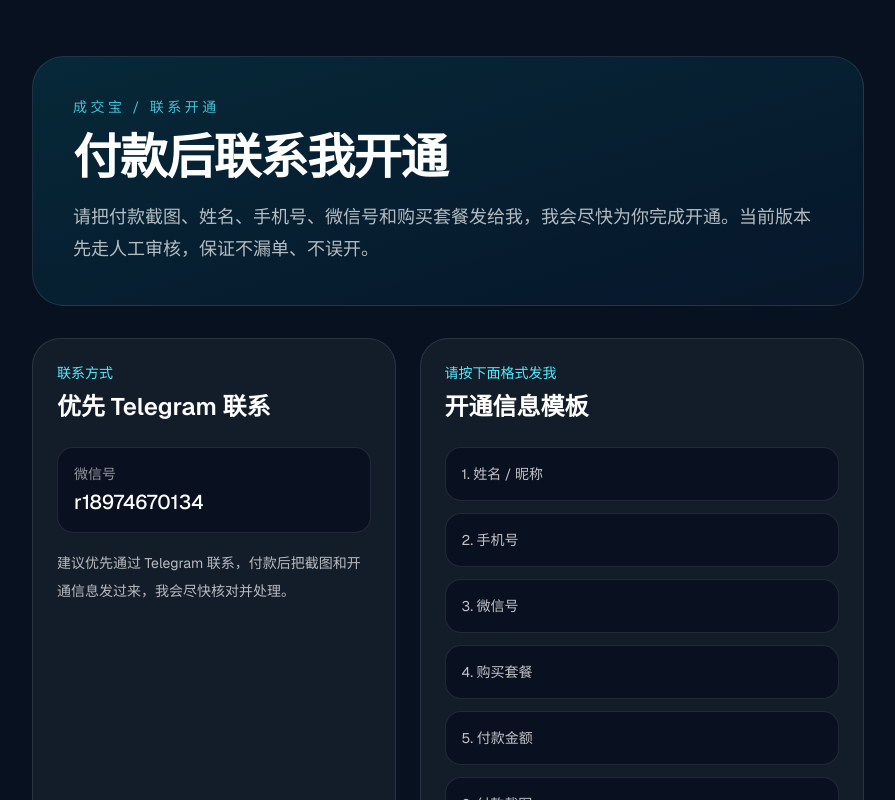
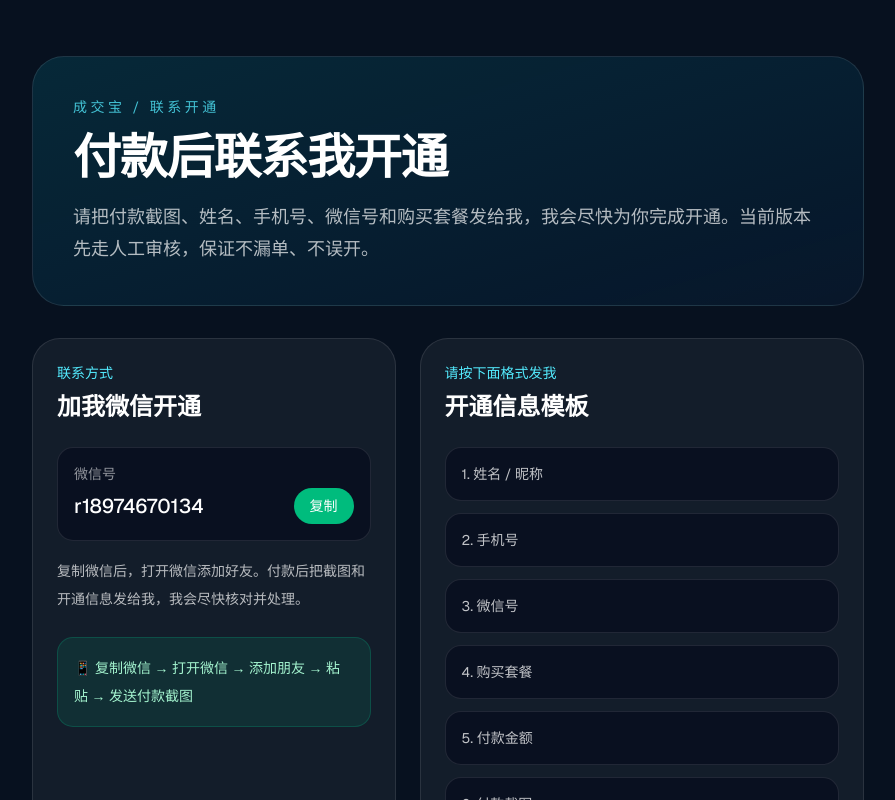
Before and after one commit to renfei15238568276-ship-it/chengjiaobao, a Next.js app: page /contact in a window 1280 px wide. Shown: the top 800 px of the page, without its empty margins (192-1087 px from the left). Built offline with nearby package versions, Linux system fonts and the light colour scheme.

Commit message:
fix: consistent pricing and improved WeChat copy flow

```diff
--- a/src/app/admin/users/page.tsx
+++ b/src/app/admin/users/page.tsx
@@ -66,7 +66,7 @@ export default async function AdminUsersPage() {
                   <form action={createSubscription} style={{ flex: "1", minWidth: "120px" }}>
                     <input type="hidden" name="userId" value={user.id} />
                     <button style={{ width: "100%", padding: "0.75rem", fontSize: "1rem", fontWeight: "600", color: "white", backgroundColor: "#10b981", border: "none", borderRadius: "0.5rem", cursor: "pointer" }}>
-                      开通 ¥199
+                      开通 ¥59
                     </button>
                   </form>
                   {user.role !== "admin" && (
--- a/src/app/contact/page.tsx
+++ b/src/app/contact/page.tsx
@@ -1,4 +1,17 @@
+"use client";
+
+import { useState } from "react";
+
 export default function ContactPage() {
+  const [copied, setCopied] = useState(false);
+  const wechatId = "r18974670134";
+
+  const copyWechat = () => {
+    navigator.clipboard.writeText(wechatId);
+    setCopied(true);
+    setTimeout(() => setCopied(false), 2000);
+  };
+
   return (
     <main className="min-h-screen bg-[#07111f] text-white">
       <section className="mx-auto max-w-4xl px-6 py-10 lg:px-8 lg:py-14">
@@ -13,14 +26,28 @@ export default function ContactPage() {
         <section className="mt-8 grid gap-6 lg:grid-cols-[0.9fr_1.1fr]">
           <div className="rounded-[28px] border border-white/10 bg-white/5 p-6">
             <p className="text-sm text-cyan-300">联系方式</p>
-            <h2 className="mt-2 text-2xl font-semibold">优先 Telegram 联系</h2>
+            <h2 className="mt-2 text-2xl font-semibold">加我微信开通</h2>
+
             <div className="mt-6 rounded-2xl border border-white/10 bg-slate-950/55 px-4 py-4">
               <p className="text-sm text-white/55">微信号</p>
-              <p className="mt-1 text-xl font-medium">r18974670134</p>
+              <div className="mt-1 flex items-center justify-between">
+                <p className="text-xl font-medium">{wechatId}</p>
+                <button
+                  onClick={copyWechat}
+                  className="rounded-full bg-emerald-500 px-4 py-2 text-sm font-medium text-white hover:bg-emerald-400"
+                >
+                  {copied ? "已复制 ✓" : "复制"}
+                </button>
+              </div>
             </div>
+
             <p className="mt-4 text-sm leading-7 text-white/70">
-              建议优先通过 Telegram 联系，付款后把截图和开通信息发过来，我会尽快核对并处理。
+              复制微信后，打开微信添加好友。付款后把截图和开通信息发给我，我会尽快核对并处理。
             </p>
+
+            <div className="mt-6 rounded-2xl border border-emerald-400/20 bg-emerald-400/10 px-4 py-4 text-sm leading-7 text-emerald-200">
+              📱 复制微信 → 打开微信 → 添加朋友 → 粘贴 → 发送付款截图
+            </div>
           </div>
 
           <div className="rounded-[28px] border border-white/10 bg-white/5 p-6">
```
